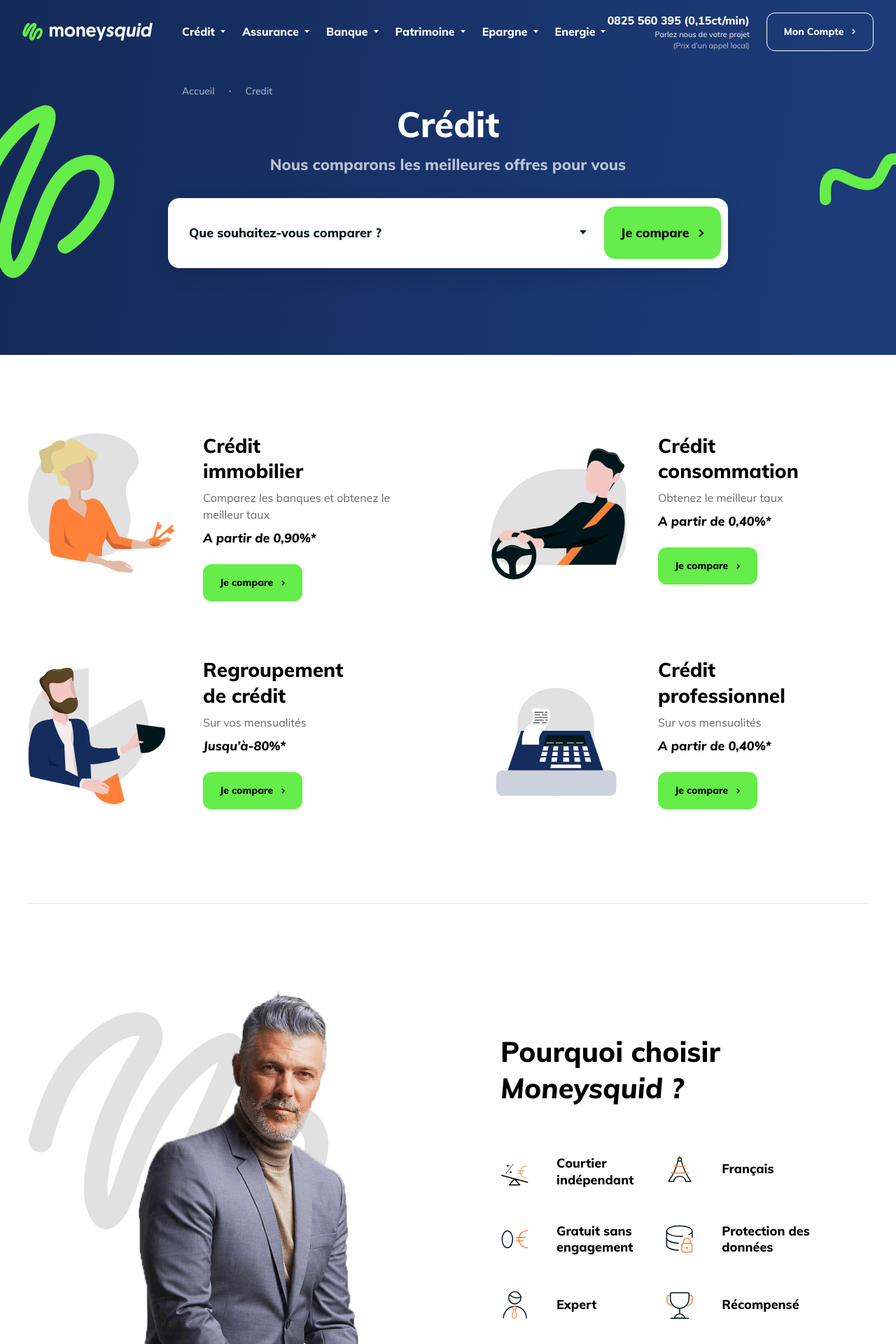
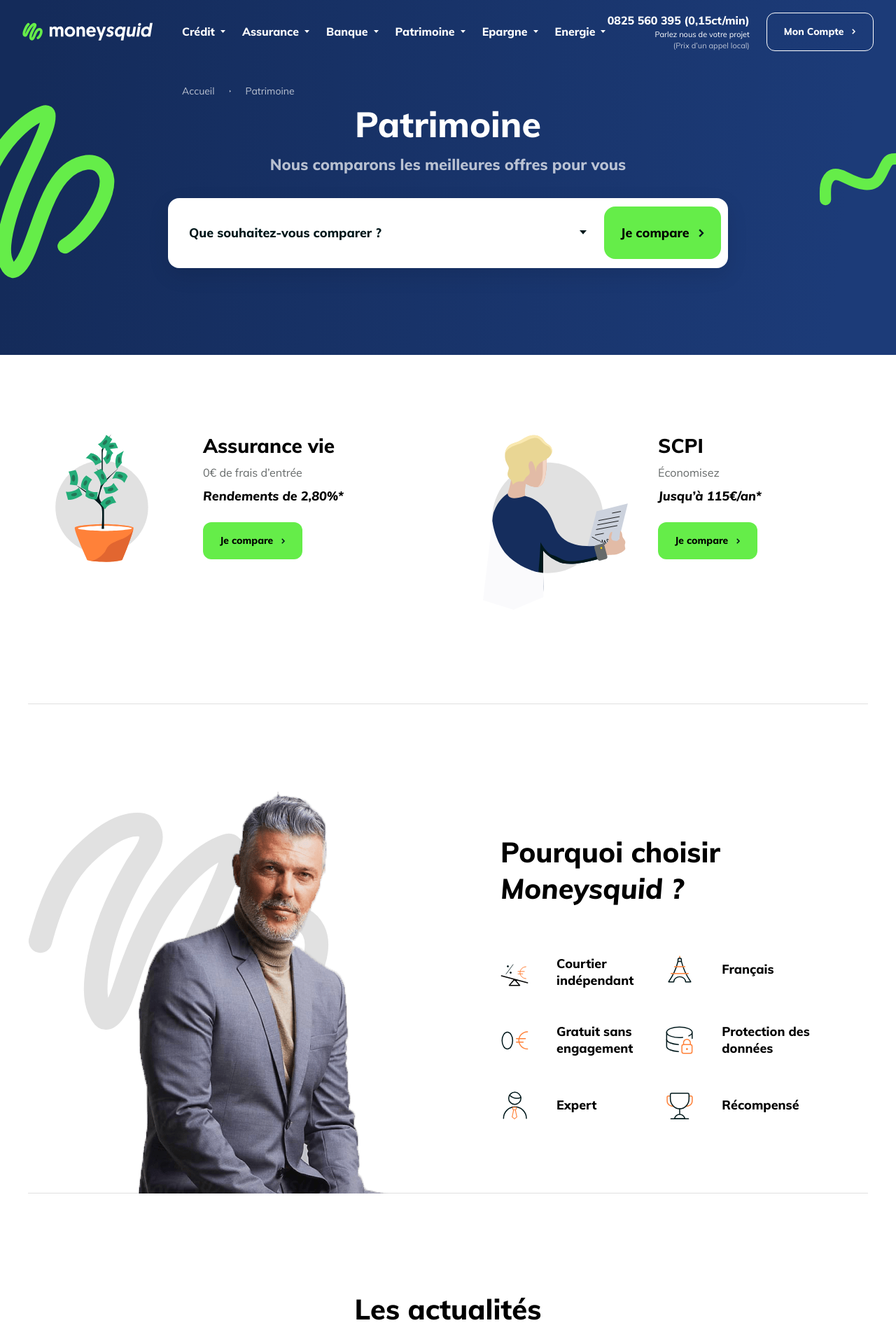
Before and after one commit to leonardchalvet/Moneysquid, a PHP site: page /2d1-metier-patrimoine.php in a window 1280 px wide. Shown: the top 1920 px of the page at 70% size. Run offline with PHP 8.4, Linux system fonts and the light colour scheme; data that the repository does not hold is empty.

Commit message:
Change - Front - Page 2d1-metier-patrimoine - Add correct text and illustrations

```diff
--- a/Front/2d1-metier-patrimoine.php
+++ b/Front/2d1-metier-patrimoine.php
@@ -57,7 +57,7 @@ $allReviews = getJSON('https://api.trustpilot.com/v1/business-units/50449f270000
 <html>
 	<head>
 
-		<title>2a1 - Métier Crédit</title>
+		<title>2d1 - Métier Patrimoine</title>
 
 		<meta name="description" content="" />
 
@@ -86,7 +86,7 @@ $allReviews = getJSON('https://api.trustpilot.com/v1/business-units/50449f270000
 								</svg>
 							</li>
 							<li>
-								<a href="">Credit</a>
+								<a href="">Patrimoine</a>
 								<svg class="icn-arrow" xmlns="http://www.w3.org/2000/svg" viewBox="0 0 9 6">
 									<use xlink:href="img/common/icn-arrow-1.svg#content"></use>
 								</svg>
@@ -99,7 +99,7 @@ $allReviews = getJSON('https://api.trustpilot.com/v1/business-units/50449f270000
 
 					<div class="wrapper">
 						<h2>
-							Crédit
+							Patrimoine
 						</h2>
 						<p class="text">
 							Nous comparons les meilleures offres pour vous
@@ -357,19 +357,19 @@ $allReviews = getJSON('https://api.trustpilot.com/v1/business-units/50449f270000
 					<div class="container-el">
 						<div class="el">
 							<div class="icn">
-								<img src="img/common-section_compare/illu-1.svg" alt="">
+								<img src="img/common-section_compare/illu-11.svg" alt="">
 							</div>
 							<div class="text">
 								<h3>
 									<a class="title" href="#">
-										Crédit <br>immobilier
+										Assurance vie
 									</a>
 								</h3>
 								<p class="text-1">
-									Comparez les banques et obtenez le meilleur taux
+									0€ de frais d’entrée
 								</p>
 								<p class="text-2">
-									A partir de 0,90%*
+									Rendements de 2,80%*
 								</p>
 								<svg class="arrow" xmlns="http://www.w3.org/2000/svg" viewBox="0 0 7 10">
 									<use xlink:href="img/common/icn-arrow-2.svg#content"></use>
@@ -386,77 +386,19 @@ $allReviews = getJSON('https://api.trustpilot.com/v1/business-units/50449f270000
 						</div>
 						<div class="el">
 							<div class="icn">
-								<img src="img/common-section_compare/illu-2.svg" alt="">
+								<img src="img/common-section_compare/illu-12.svg" alt="">
 							</div>
 							<div class="text">
 								<h3>
 									<a class="title" href="#">
-										Crédit <br/>consommation
+										SCPI
 									</a>
 								</h3>
 								<p class="text-1">
-									Obtenez le meilleur taux
+									Économisez
 								</p>
 								<p class="text-2">
-									A partir de 0,40%*
-								</p>
-								<svg class="arrow" xmlns="http://www.w3.org/2000/svg" viewBox="0 0 7 10">
-									<use xlink:href="img/common/icn-arrow-2.svg#content"></use>
-								</svg>
-								<div class="btn toHref" data-href="#">
-									<span class="btn-text">
-										Je compare
-									</span>
-									<svg class="btn-arrow" xmlns="http://www.w3.org/2000/svg" viewBox="0 0 7 10">
-										<use xlink:href="img/common/icn-arrow-2.svg#content"></use>
-									</svg>
-								</div>
-							</div>
-						</div>
-						<div class="el">
-							<div class="icn">
-								<img src="img/common-section_compare/illu-3.svg" alt="">
-							</div>
-							<div class="text">
-								<h3>
-									<a class="title" href="#">
-										Regroupement <br/>de crédit
-									</a>
-								</h3>
-								<p class="text-1">
-									Sur vos mensualités
-								</p>
-								<p class="text-2">
-									Jusqu’à-80%*
-								</p>
-								<svg class="arrow" xmlns="http://www.w3.org/2000/svg" viewBox="0 0 7 10">
-									<use xlink:href="img/common/icn-arrow-2.svg#content"></use>
-								</svg>
-								<div class="btn toHref" data-href="#">
-									<span class="btn-text">
-										Je compare
-									</span>
-									<svg class="btn-arrow" xmlns="http://www.w3.org/2000/svg" viewBox="0 0 7 10">
-										<use xlink:href="img/common/icn-arrow-2.svg#content"></use>
-									</svg>
-								</div>
-							</div>
-						</div>
-						<div class="el">
-							<div class="icn">
-								<img src="img/common-section_compare/illu-7.svg" alt="">
-							</div>
-							<div class="text">
-								<h3>
-									<a class="title" href="#">
-										Crédit <br>professionnel
-									</a>
-								</h3>
-								<p class="text-1">
-									Sur vos mensualités
-								</p>
-								<p class="text-2">
-									A partir de 0,40%*
+									Jusqu’à 115€/an*
 								</p>
 								<svg class="arrow" xmlns="http://www.w3.org/2000/svg" viewBox="0 0 7 10">
 									<use xlink:href="img/common/icn-arrow-2.svg#content"></use>
@@ -1327,10 +1269,10 @@ $allReviews = getJSON('https://api.trustpilot.com/v1/business-units/50449f270000
 								<div class="el">
 							        <div class="content">
 								        <div class="illu">
-											<img src="img/common-section_sousmetier/illu-1.svg" alt="">
+											<img src="img/common-section_sousmetier/illu-26.svg" alt="">
 										</div>
 										<div class="text">
-											<h3><a href="#">Prêt immobilier</a></h3>
+											<h3><a href="#">Assurance vie</a></h3>
 											<p>
 												Courtier en crédit immobilier, Bourse des Crédits peut vous accompagner pour l’obtention de votre financement immobilier.  En véritable expert, nous pouvons comparer les banques en prêt immobilier qui opèrent en France, afin de vous obtenir le meilleur taux et les conditions de crédits les plus avantageuses.<br><br>
 												Reconnue parmi les entreprises les plus innovantes de son secteur, Bourse des Crédits vous accompagne également dans la négociation de votre emprunt immobilier.<br><br>
@@ -1338,7 +1280,7 @@ $allReviews = getJSON('https://api.trustpilot.com/v1/business-units/50449f270000
 											</p>
 											<div class="btn toHref" data-href="#">
 												<span class="btn-text">
-													Comparer gratuitement les crédits immobilier
+													Comparer gratuitement les assurances vie
 												</span>
 												<svg class="btn-arrow" xmlns="http://www.w3.org/2000/svg" viewBox="0 0 7 10">
 													<use xlink:href="img/common/icn-arrow-2.svg#content"></use>
@@ -1350,10 +1292,10 @@ $allReviews = getJSON('https://api.trustpilot.com/v1/business-units/50449f270000
 								<div class="el">
 							        <div class="content">
 								        <div class="illu">
-											<img src="img/common-section_sousmetier/illu-3.svg" alt="">
+											<img src="img/common-section_sousmetier/illu-18.svg" alt="">
 										</div>
 										<div class="text">
-											<h3><a href="#">Rachat de crédits</a></h3>
+											<h3><a href="#">SCPI</a></h3>
 											<p>
 												Courtier en crédit immobilier, Bourse des Crédits peut vous accompagner pour l’obtention de votre financement immobilier.  En véritable expert, nous pouvons comparer les banques en prêt immobilier qui opèrent en France, afin de vous obtenir le meilleur taux et les conditions de crédits les plus avantageuses.<br><br>
 												Reconnue parmi les entreprises les plus innovantes de son secteur, Bourse des Crédits vous accompagne également dans la négociation de votre emprunt immobilier.<br><br>
@@ -1361,7 +1303,7 @@ $allReviews = getJSON('https://api.trustpilot.com/v1/business-units/50449f270000
 											</p>
 											<div class="btn toHref" data-href="#">
 												<span class="btn-text">
-													Comparer gratuitement les crédits immobilier
+													Comparer gratuitement les SCPI
 												</span>
 												<svg class="btn-arrow" xmlns="http://www.w3.org/2000/svg" viewBox="0 0 7 10">
 													<use xlink:href="img/common/icn-arrow-2.svg#content"></use>
@@ -1373,10 +1315,10 @@ $allReviews = getJSON('https://api.trustpilot.com/v1/business-units/50449f270000
 								<div class="el">
 							        <div class="content">
 								        <div class="illu">
-											<img src="img/common-section_sousmetier/illu-2.svg" alt="">
+											<img src="img/common-section_sousmetier/illu-17.svg" alt="">
 										</div>
 										<div class="text">
-											<h3><a href="#">Crédit consommation</a></h3>
+											<h3><a href="#">Défiscalisation</a></h3>
 											<p>
 												Courtier en crédit immobilier, Bourse des Crédits peut vous accompagner pour l’obtention de votre financement immobilier.  En véritable expert, nous pouvons comparer les banques en prêt immobilier qui opèrent en France, afin de vous obtenir le meilleur taux et les conditions de crédits les plus avantageuses.<br><br>
 												Reconnue parmi les entreprises les plus innovantes de son secteur, Bourse des Crédits vous accompagne également dans la négociation de votre emprunt immobilier.<br><br>
@@ -1384,30 +1326,7 @@ $allReviews = getJSON('https://api.trustpilot.com/v1/business-units/50449f270000
 											</p>
 											<div class="btn toHref" data-href="#">
 												<span class="btn-text">
-													Comparer gratuitement les crédits immobilier
-												</span>
-												<svg class="btn-arrow" xmlns="http://www.w3.org/2000/svg" viewBox="0 0 7 10">
-													<use xlink:href="img/common/icn-arrow-2.svg#content"></use>
-												</svg>
-											</div>
-										</div>
-									</div>
-								</div>
-								<div class="el">
-							        <div class="content">
-								        <div class="illu">
-											<img src="img/common-section_sousmetier/illu-4.svg" alt="">
-										</div>
-										<div class="text">
-											<h3><a href="#">Crédit professionnel</a></h3>
-											<p>
-												Courtier en crédit immobilier, Bourse des Crédits peut vous accompagner pour l’obtention de votre financement immobilier.  En véritable expert, nous pouvons comparer les banques en prêt immobilier qui opèrent en France, afin de vous obtenir le meilleur taux et les conditions de crédits les plus avantageuses.<br><br>
-												Reconnue parmi les entreprises les plus innovantes de son secteur, Bourse des Crédits vous accompagne également dans la négociation de votre emprunt immobilier.<br><br>
-												Nos outils de simulation et comparaison de crédit, vous permettend d’avoir accès aux meilleurs taux de prêts du marché et de faire votre demande de crédit en ligne qui sera relayée à tous nos partenaires organismes de crédit.
-											</p>
-											<div class="btn toHref" data-href="#">
-												<span class="btn-text">
-													Comparer gratuitement les crédits immobilier
+													Comparer gratuitement les défiscalisations
 												</span>
 												<svg class="btn-arrow" xmlns="http://www.w3.org/2000/svg" viewBox="0 0 7 10">
 													<use xlink:href="img/common/icn-arrow-2.svg#content"></use>
```
Also changed, not shown: Front/img/common-section_sousmetier/illu-26.svg (added), 4 other files.
